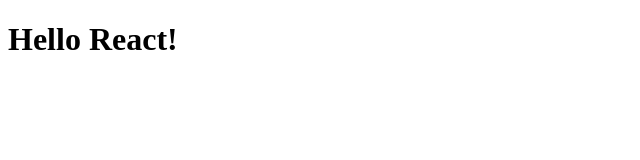
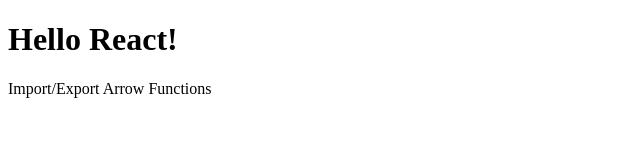
Before and after one commit to lata-makdiya/js-concept, a plain HTML site: page index.html in a window 1280 px wide. Shown: the whole page, without its empty margins (0-640 px from the left). Drawn offline with nearby package versions, Linux system fonts and the light colour scheme.

Commit message:
need to check

```diff
--- a/index.html
+++ b/index.html
@@ -38,3 +38,7 @@
 </body>
 
 </html>
+
+
+Import/Export
+Arrow Functions
```
